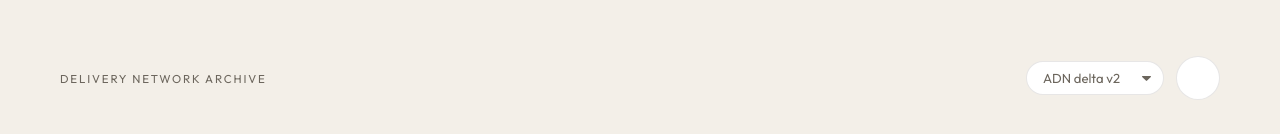
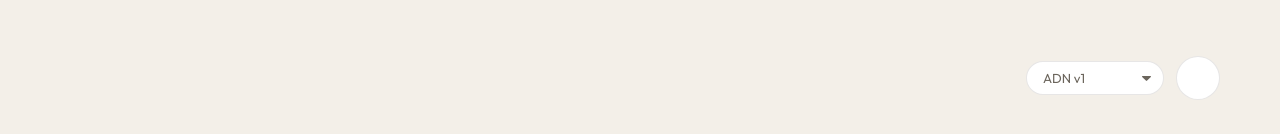
Before and after one commit to imshn/nestor_demo_gallery, a React (Create React App) app: page / in a window 1280 px wide. Shown: the top 134 px of the page. Built offline with nearby package versions, Linux system fonts and the light colour scheme; some icons are missing.

Commit message:
url change

```diff
--- a/src/App.js
+++ b/src/App.js
@@ -17,7 +17,7 @@ const SERVICES = [
 export default function Gallery() {
   const [searchQuery, setSearchQuery] = useState('')
   const [platformFilter, setPlatformFilter] = useState('all')
-  const [selectedService, setSelectedService] = useState(ADN_BASE_URL)
+  const [selectedService, setSelectedService] = useState(SERVICES[0].value)
   const [activeAsset, setActiveAsset] = useState(null)
   const [loadedKeys, setLoadedKeys] = useState({})
   const [benchmark, setBenchmark] = useState({ status: 'idle', results: {} })
@@ -193,7 +193,6 @@ export default function Gallery() {
 
       <header className={styles.header}>
         <div className={styles.headerTop}>
-          <span className={styles.eyebrow}>Delivery network archive</span>
           <div className={styles.headerActions}>
             <select
               className={styles.serviceSelector}
```
